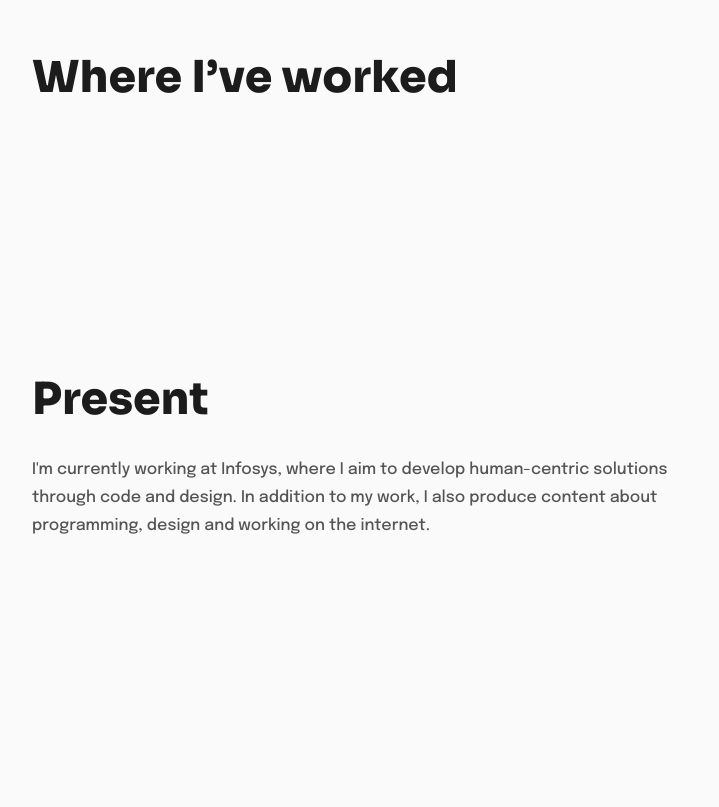
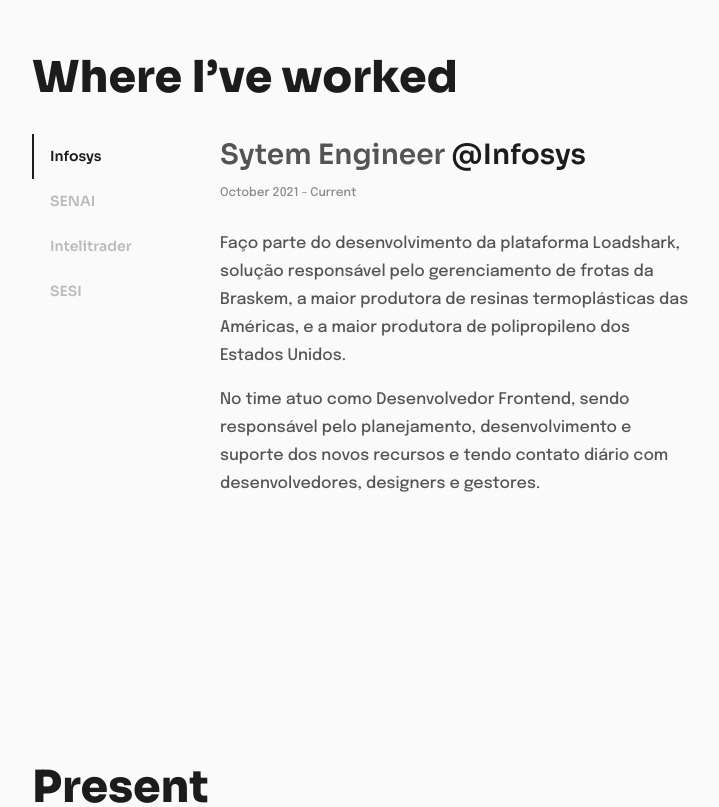
Before and after one commit to MathPSantos/portfolio, a Next.js app: page /about in a window 1280 px wide. Shown: the part 2200-3007 px from the top of the page, without its empty margins (142-861 px from the left). Built offline with nearby package versions, Linux system fonts and the light colour scheme.

Commit message:
feat: add ExperienceItem component

```diff
--- a/src/components/elements/navigation/Tabs/Tabs.component.tsx
+++ b/src/components/elements/navigation/Tabs/Tabs.component.tsx
@@ -1,13 +1,51 @@
+import { ReactNode } from "react";
+
 import { useTabs } from "@core/hooks/useTabs/useTabs.hook";
 import styles from "./Tabs.module.scss";
 
-export function Tabs() {
+type Tab = {
+  title: string;
+  content: ReactNode;
+};
+
+interface TabsProps {
+  items: Tab[];
+}
+
+export function Tabs({ items }: TabsProps) {
   const { openIndexes, toggleIndex } = useTabs();
 
   return (
     <div className={styles.tabs}>
-      <div className={styles.tabs__sidebar}></div>
-      <div className={styles.tabs__content}></div>
+      <div className={styles.tabs__sidebar}>
+        {items.map((item, index) => (
+          <div
+            key={index}
+            className={`${styles.tabs__sidebar__item} ${
+              openIndexes.includes(index)
+                ? styles.tabs__sidebar__item_active
+                : ""
+            }`}
+            onClick={() => toggleIndex(index)}
+          >
+            {item.title}
+          </div>
+        ))}
+      </div>
+      <div className={styles.tabs__content}>
+        {items.map((item, index) => (
+          <div
+            key={index}
+            className={`${styles.tabs__content__item} ${
+              openIndexes.includes(index)
+                ? ""
+                : styles.tabs__content__item_hidden
+            }`}
+          >
+            {item.content}
+          </div>
+        ))}
+      </div>
     </div>
   );
 }
--- /dev/null
+++ b/src/components/elements/navigation/Tabs/Tabs.module.scss
@@ -0,0 +1,53 @@
+@import "@styles/tokens/fonts", "@styles/tokens/colors";
+
+.tabs {
+  display: flex;
+  align-items: flex-start;
+
+  gap: 28px;
+
+  width: 100%;
+
+  &__sidebar {
+    &__item {
+      width: 160px;
+
+      padding-left: 16px;
+      padding-right: 16px;
+      padding-top: 12px;
+      padding-bottom: 12px;
+
+      font-family: $fonts-heading;
+      font-size: 14px;
+      font-weight: 600;
+      color: $colors-gray-200;
+      border-left: 2px solid transparent;
+
+      cursor: pointer;
+
+      transition: all 0.2s ease-in-out;
+
+      &:hover {
+        background-color: $colors-gray-50;
+        color: $colors-gray-400;
+      }
+
+      &_active {
+        color: $colors-gray-900;
+        border-left-color: $colors-gray-900;
+      }
+    }
+  }
+
+  &__content {
+    flex: 1;
+
+    &__item {
+      width: 100%;
+
+      &_hidden {
+        display: none;
+      }
+    }
+  }
+}
--- a/src/components/elements/navigation/index.ts
+++ b/src/components/elements/navigation/index.ts
@@ -1,2 +1,3 @@
 export * from "./Link/Link.component";
 export * from "./Scrollspy/Scrollspy.component";
+export * from "./Tabs/Tabs.component";
--- /dev/null
+++ b/src/components/widgets/ExperienceItem/ExperienceItem.component.tsx
@@ -0,0 +1,40 @@
+import { ReactNode } from "react";
+
+import { Heading, Link } from "@components/elements";
+
+import styles from "./ExperienceItem.module.scss";
+
+interface ExperienceItemProps {
+  title: string;
+  company: string;
+  companyUrl: string;
+  initialDate: string;
+  finalDate?: string;
+  description: ReactNode;
+}
+
+export function ExperienceItem({
+  title,
+  company,
+  companyUrl,
+  initialDate,
+  finalDate,
+  description,
+}: ExperienceItemProps) {
+  return (
+    <div className={styles.experience}>
+      <Heading level={3}>
+        {title}{" "}
+        <Link href={companyUrl} passHref>
+          <a target="_blank">@{company}</a>
+        </Link>
+      </Heading>
+
+      <p className={styles.experience__date}>
+        {initialDate} - {finalDate || "Current"}
+      </p>
+
+      <div>{description}</div>
+    </div>
+  );
+}
--- /dev/null
+++ b/src/components/widgets/ExperienceItem/ExperienceItem.module.scss
@@ -0,0 +1,21 @@
+@import "@styles/tokens/colors";
+
+.experience {
+  h3 {
+    font-weight: 600;
+    color: $colors-gray-500;
+
+    margin-bottom: 8px;
+
+    a {
+      font-size: 1.75rem;
+    }
+  }
+
+  &__date {
+    color: $colors-gray-300;
+    font-size: 0.75rem;
+
+    margin-bottom: 28px;
+  }
+}
--- a/src/components/widgets/index.ts
+++ b/src/components/widgets/index.ts
@@ -1 +1,2 @@
 export * from "./ProjectItem/ProjectItem.component";
+export * from "./ExperienceItem/ExperienceItem.component";
--- a/src/pages/about/index.tsx
+++ b/src/pages/about/index.tsx
@@ -1,5 +1,12 @@
-import { Heading, Paragraph, Scrollspy, Strong } from "@components/elements";
+import {
+  Heading,
+  Paragraph,
+  Scrollspy,
+  Strong,
+  Tabs,
+} from "@components/elements";
 import { HeroSection, Layout, Section, Stack } from "@components/layout";
+import { ExperienceItem } from "@components/widgets";
 
 import styles from "./About.module.scss";
 
@@ -23,6 +30,103 @@
   {
     id: "future",
     label: "Wishes for the future",
+  },
+];
+
+const WORKED_ITEMS = [
+  {
+    title: "Infosys",
+    content: (
+      <ExperienceItem
+        title="Sytem Engineer"
+        company="Infosys"
+        companyUrl=""
+        initialDate="October 2021"
+        description={
+          <Stack gap={16} flexDirection="column">
+            <Paragraph>
+              Faço parte do desenvolvimento da plataforma Loadshark, solução
+              responsável pelo gerenciamento de frotas da Braskem, a maior
+              produtora de resinas termoplásticas das Américas, e a maior
+              produtora de polipropileno dos Estados Unidos.
+            </Paragraph>
+            <Paragraph>
+              No time atuo como Desenvolvedor Frontend, sendo responsável pelo
+              planejamento, desenvolvimento e suporte dos novos recursos e tendo
+              contato diário com desenvolvedores, designers e gestores.
+            </Paragraph>
+          </Stack>
+        }
+      />
+    ),
+  },
+  {
+    title: "SENAI",
+    content: (
+      <ExperienceItem
+        title="Frontend Developer"
+        company="SENAI"
+        companyUrl=""
+        initialDate="August 2021"
+        finalDate="October 2021"
+        description={
+          <Stack gap={16} flexDirection="column">
+            <Paragraph>
+              I was part of a multidisciplinary team, developing ecommerces for
+              small businesses and being responsible for implementing the design
+              system and maintaining the frontend of the Ultracar workshop
+              management platform.
+            </Paragraph>
+            <Paragraph>
+              SENAI - National Service for Industrial Learning is one of the
+              five largest professional education entities in the world and the
+              largest in Latin America. Its courses train professionals for 28
+              areas of the Brazilian industry - from professional initiation to
+              undergraduate and graduate technology courses.
+            </Paragraph>
+          </Stack>
+        }
+      />
+    ),
+  },
+  {
+    title: "Intelitrader",
+    content: (
+      <ExperienceItem
+        title="Frontend Developer"
+        company="Intelitrader"
+        companyUrl=""
+        initialDate="September 2020"
+        finalDate="August 2021"
+        description={
+          <Paragraph>
+            I worked as a Frontend developer, developing a CSS framework to help
+            the development of current and new features of the company and being
+            responsible for new features and maintenance of InteliRisk, a
+            flexible pre and post trade risk system.
+          </Paragraph>
+        }
+      />
+    ),
+  },
+  {
+    title: "SESI",
+    content: (
+      <ExperienceItem
+        title="Frontend Developer"
+        company="SESI"
+        companyUrl=""
+        initialDate="April 2019"
+        finalDate="June 2020"
+        description={
+          <Paragraph>
+            Developed a plan that aimed to provide mini weather stations for
+            schools, for the development of practical activities on STEM, and
+            for small farmers, to help control their plantation.
+          </Paragraph>
+        }
+      />
+    ),
   },
 ];
 
@@ -89,7 +193,10 @@
           </Section>
 
           <Section id="worked">
-            <Heading level={2}>Where I’ve worked</Heading>
+            <Heading level={2} mb="24">
+              Where I’ve worked
+            </Heading>
+            <Tabs items={WORKED_ITEMS} />
           </Section>
 
           <Section id="present">
```
